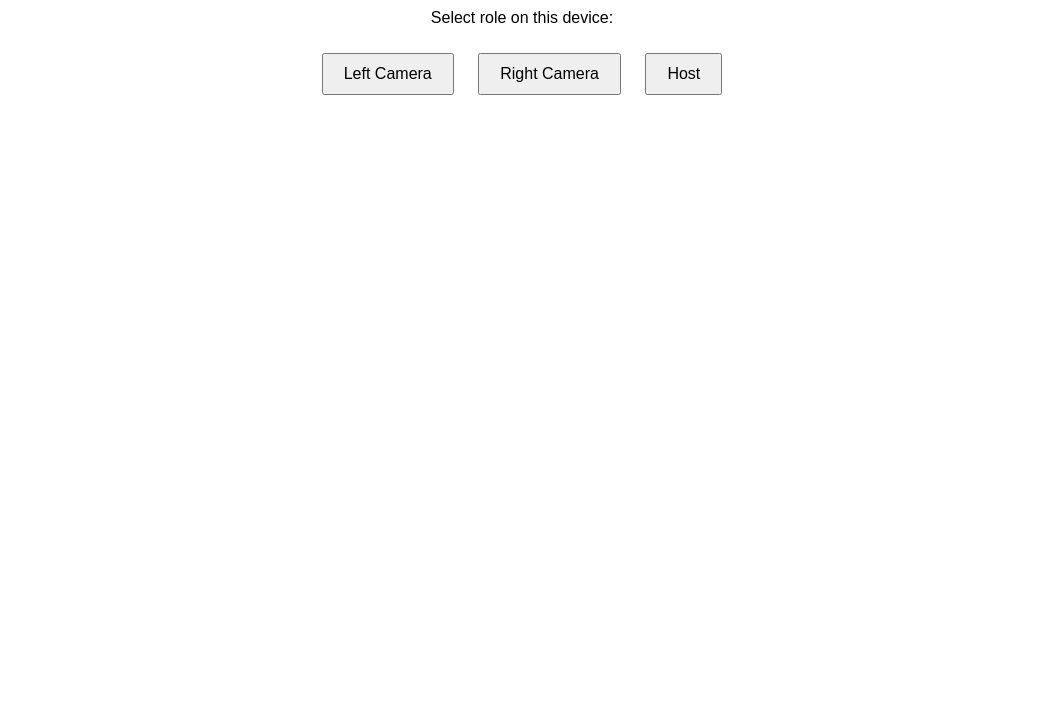
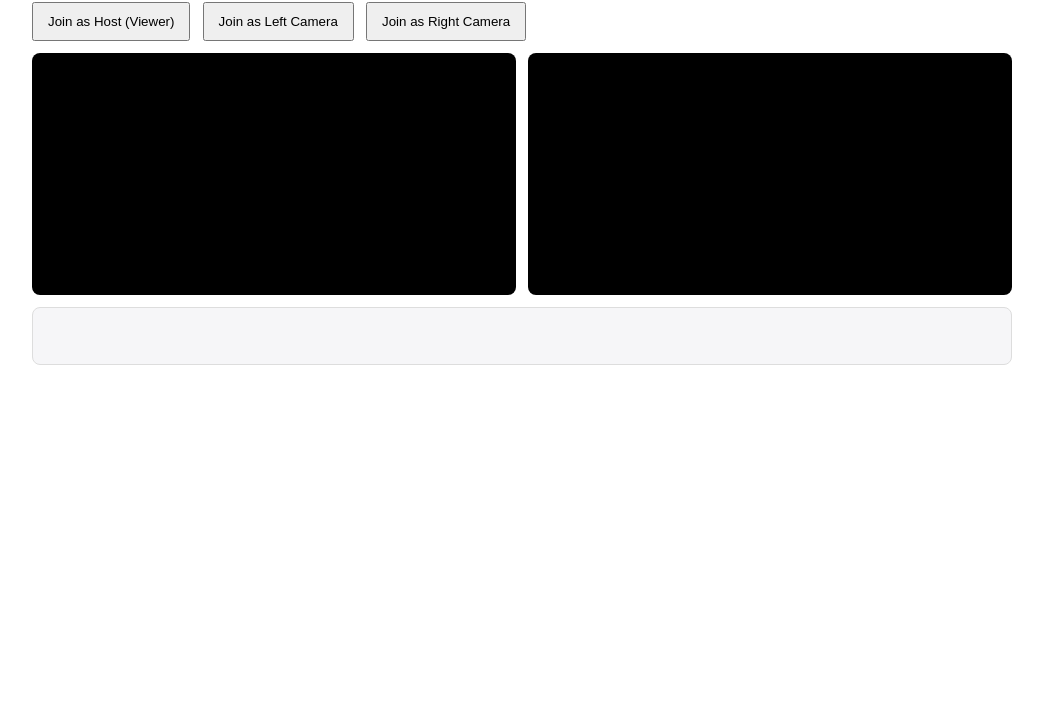
Before and after one commit to shubhamraghav1/pc3d, a website: page public/index.html in a window 1280 px wide. Shown: the part 79-800 px from the top of the page, without its empty margins (118-1161 px from the left). Drawn offline with nearby package versions, Linux system fonts and the light colour scheme.

Commit message:
Update index.html

```diff
--- a/public/index.html
+++ b/public/index.html
@@ -1,31 +1,35 @@
-<!DOCTYPE html>
+<!doctype html>
 <html lang="en">
 <head>
-  <meta charset="UTF-8" />
-  <meta name="viewport" content="width=device-width, initial-scale=1.0" />
-  <title>Stereo 3D Point Cloud Demo</title>
+  <meta charset="utf-8" />
+  <title>WebRTC Test</title>
+  <meta name="viewport" content="width=device-width, initial-scale=1" />
   <style>
-    body { font-family: Arial, sans-serif; text-align: center; margin: 0; padding: 20px; }
-    video { width: 45%; margin: 5px; background: #000; }
-    canvas { width: 90%; height: 500px; border: 1px solid #ccc; margin-top: 10px; }
-    button { margin: 10px; padding: 10px 20px; font-size: 16px; }
+    body { font-family: system-ui, Arial; max-width: 980px; margin: 20px auto; padding: 0 12px; }
+    button { margin: 8px 8px 12px 0; padding: 10px 14px; }
+    #videos { display: grid; grid-template-columns: repeat(auto-fit, minmax(280px, 1fr)); gap: 12px; }
+    video { width: 100%; background: #000; border-radius: 8px; }
+    #log { white-space: pre-line; background: #f6f6f8; border: 1px solid #ddd; padding: 8px; border-radius: 8px; margin-top: 12px; min-height: 40px; }
   </style>
 </head>
 <body>
-  <h2>Stereo 3D Point Cloud Demo</h2>
-  <p>Select role on this device:</p>
-  <button onclick="selectRole('left')">Left Camera</button>
-  <button onclick="selectRole('right')">Right Camera</button>
-  <button onclick="selectRole('host')">Host</button>
+  <h2>WebRTC Test</h2>
 
-  <div id="cameraSection" style="display:none;">
-    <h3 id="roleLabel"></h3>
-    <video id="leftVideo" autoplay playsinline muted></video>
-    <video id="rightVideo" autoplay playsinline muted></video>
-    <canvas id="pointCloud"></canvas>
+  <div>
+    <button id="btnHost">Join as Host (Viewer)</button>
+    <button id="btnLeft">Join as Left Camera</button>
+    <button id="btnRight">Join as Right Camera</button>
   </div>
 
-  <script src="/socket.io/socket.io.js"></script>
+  <div id="videos">
+    <!-- Host uses left/right. Camera shows only localVideo -->
+    <video id="leftVideo" autoplay playsinline></video>
+    <video id="rightVideo" autoplay playsinline></video>
+    <video id="localVideo" autoplay playsinline muted style="display:none"></video>
+  </div>
+
+  <div id="log"></div>
+
   <script src="client.js"></script>
 </body>
 </html>
```
